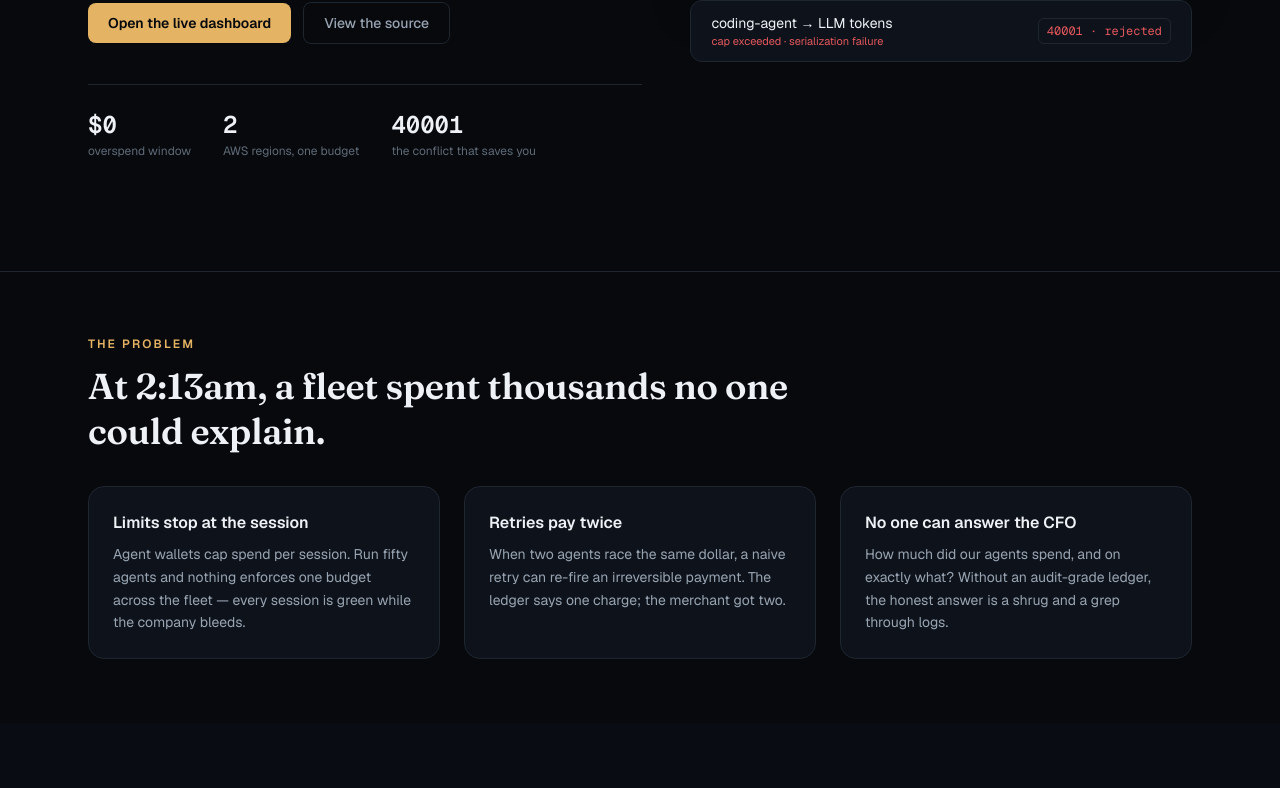
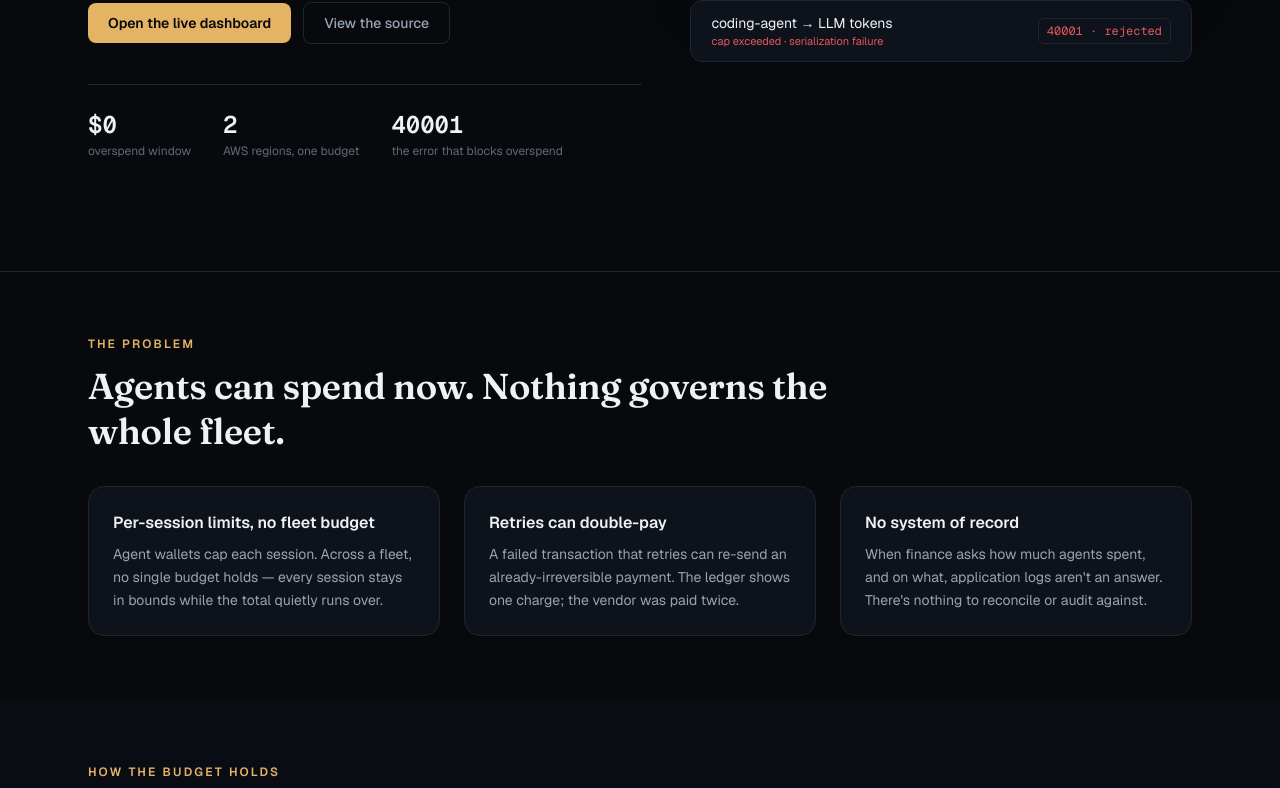
Before and after one commit to ashutosh887/stub, a Next.js app: page / in a window 1280 px wide. Shown: the part 488-1276 px from the top of the page. Built offline with nearby package versions, Linux system fonts and the light colour scheme.

Commit message:
feat: refresh landing copy and demo data

```diff
--- a/app/page.tsx
+++ b/app/page.tsx
@@ -52,7 +52,7 @@ export default function Home() {
             <dl className="rise rise-4 mt-10 flex gap-8 border-t border-line pt-6">
               <Metric value="$0" label="overspend window" />
               <Metric value="2" label="AWS regions, one budget" />
-              <Metric value="40001" label="the conflict that saves you" />
+              <Metric value="40001" label="the error that blocks overspend" />
             </dl>
           </div>
 
@@ -61,20 +61,20 @@ export default function Home() {
         </div>
       </header>
 
-      {/* The moment */}
-      <Section eyebrow="The problem" title="At 2:13am, a fleet spent thousands no one could explain.">
+      {/* The problem */}
+      <Section eyebrow="The problem" title="Agents can spend now. Nothing governs the whole fleet.">
         <div className="grid gap-6 md:grid-cols-3">
           <Card
-            head="Limits stop at the session"
-            body="Agent wallets cap spend per session. Run fifty agents and nothing enforces one budget across the fleet — every session is green while the company bleeds."
+            head="Per-session limits, no fleet budget"
+            body="Agent wallets cap each session. Across a fleet, no single budget holds — every session stays in bounds while the total quietly runs over."
           />
           <Card
-            head="Retries pay twice"
-            body="When two agents race the same dollar, a naive retry can re-fire an irreversible payment. The ledger says one charge; the merchant got two."
+            head="Retries can double-pay"
+            body="A failed transaction that retries can re-send an already-irreversible payment. The ledger shows one charge; the vendor was paid twice."
           />
           <Card
-            head="No one can answer the CFO"
-            body="How much did our agents spend, and on exactly what? Without an audit-grade ledger, the honest answer is a shrug and a grep through logs."
+            head="No system of record"
+            body="When finance asks how much agents spent, and on what, application logs aren't an answer. There's nothing to reconcile or audit against."
           />
         </div>
       </Section>
--- a/scripts/seed.ts
+++ b/scripts/seed.ts
@@ -37,7 +37,7 @@ function account(
 }
 
 async function main() {
-  const org = account("org", "Acme AI Co", 500n * USD, 500n * USD, null);
+  const org = account("org", "Northwind AI", 500n * USD, 500n * USD, null);
   const marketing = account("team", "Marketing", 200n * USD, 200n * USD, org.id);
   const engineering = account("team", "Engineering", 300n * USD, 300n * USD, org.id);
   const researcher = account("agent", "research-agent", 50n * USD, 50n * USD, marketing.id, {
```
